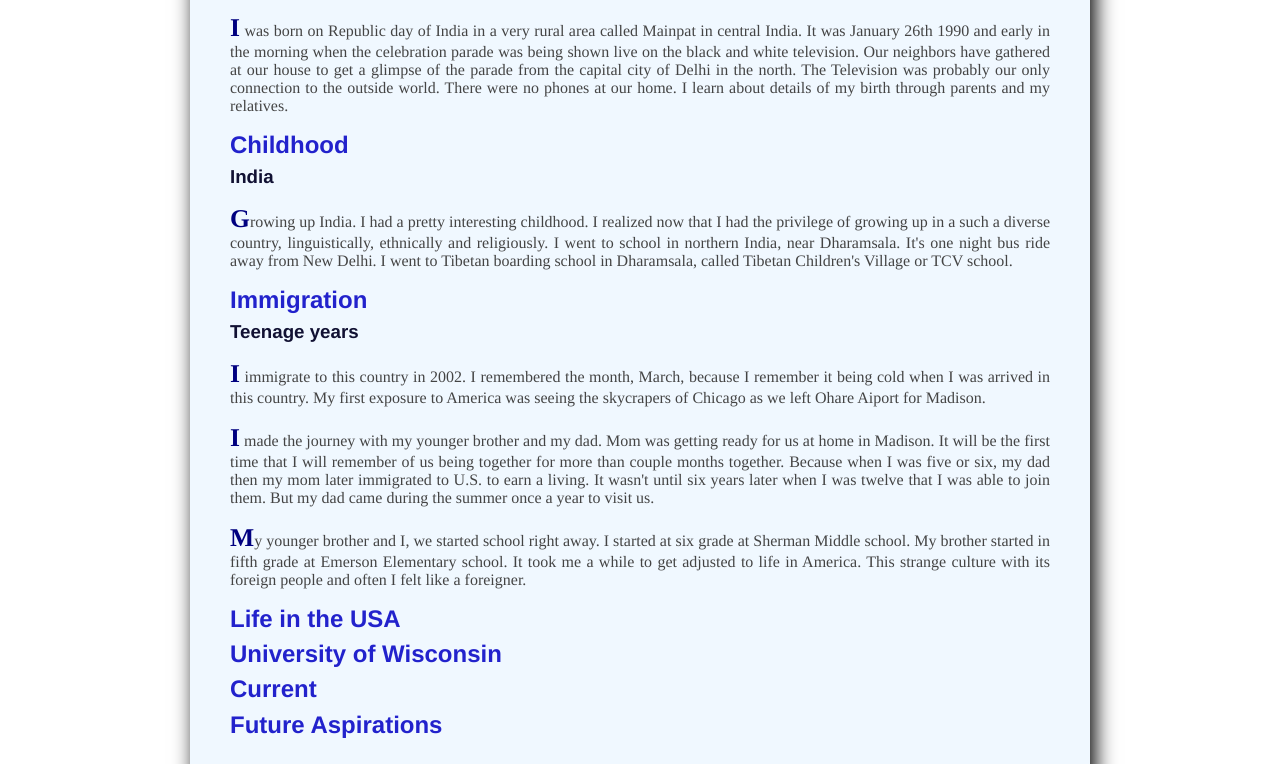
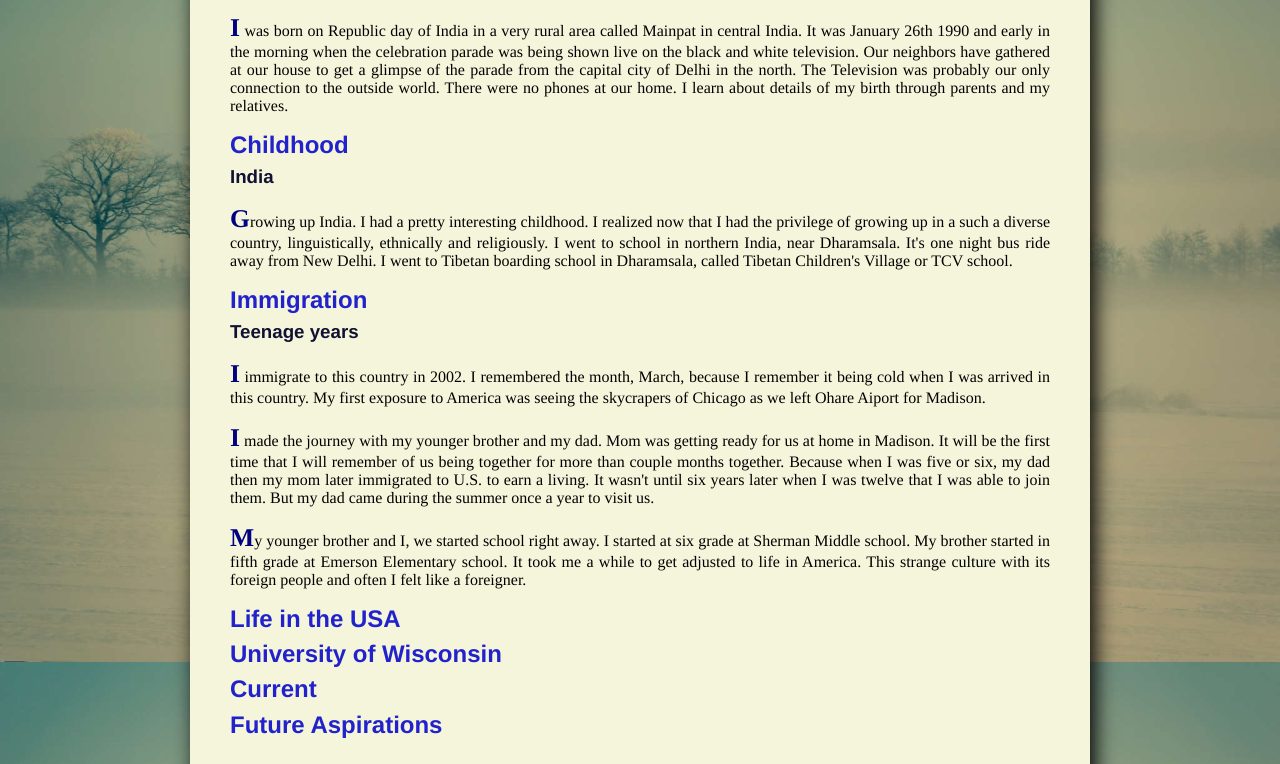
Before and after one commit to 10deken/webStuff, a plain HTML site: page MePage.html in a window 1280 px wide. Shown: the part 192-956 px from the top of the page. Drawn offline with Linux system fonts and the light colour scheme.

Commit message:
Aesthetic changes, colors and bg-images

```diff
--- a/mestyle.css
+++ b/mestyle.css
@@ -1,8 +1,11 @@
-body {
-  color: #444;
-  background-image: url(CSSclassFiles/img/background.gif);
-  font-family: Garamond, Serif;
+html {
+	background: url("foggyTree.jpg") no-repeat center center fixed;
+	-webkit-background-size: cover;
+	-moz-background-size: cover;
+	-o-background-size: cover;
+	background-size: cover;
 }
+
 body {
 	font-family: fantasy, cursive ;
 }
@@ -31,10 +34,9 @@ p::first-letter {
 
   margin: 0 auto;
   width: 900px;
-
   padding-bottom:2em;
 
-  background-color: AliceBlue;
+  background-color: beige;
   box-shadow: 5px 5px 20px #000;
   -webkit-box-shadow: 5px 5px 20px #000;
   position:relative;
--- a/stylesheet.css
+++ b/stylesheet.css
@@ -1,6 +1,6 @@
 html {
 
-	background: url("oasis.jpg") no-repeat center center fixed;
+	background: url("blueIsland.jpg") no-repeat center center fixed;
 	-webkit-background-size: cover;
 	-moz-background-size: cover;
 	-o-background-size: cover;
```
Also changed, not shown: blueIsland.jpg (added), foggyTree.jpg (added).
